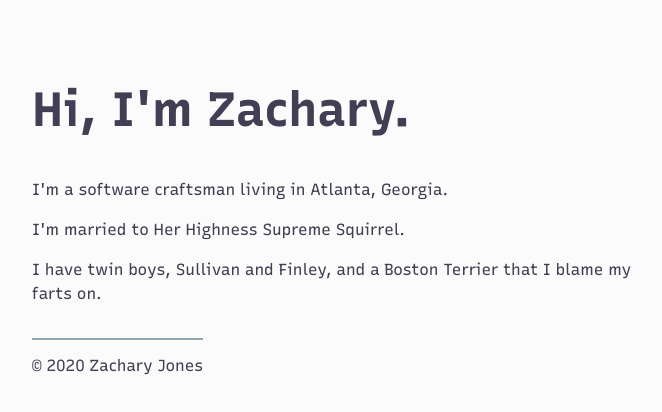
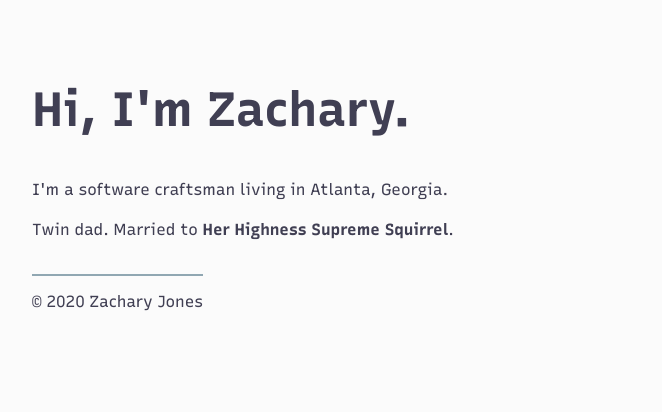
Before and after one commit to zacharytamas/hub, a Next.js app: page / in a window 1280 px wide. Shown: the top 412 px of the page, without its empty margins (48-710 px from the left). Built offline with nearby package versions, Linux system fonts and the light colour scheme.

Commit message:
Update index.tsx

```diff
--- a/src/pages/index.tsx
+++ b/src/pages/index.tsx
@@ -8,8 +8,7 @@ const Home = () => (
     <div style={{marginTop: '5rem'}}>
       <h1 style={{fontSize: '3rem'}}>Hi, I'm Zachary.</h1>
       <p>I'm a software craftsman living in Atlanta, Georgia.</p>
-      <p>I'm married to Her Highness Supreme Squirrel.</p>
-      <p>I have twin boys, Sullivan and Finley, and a Boston Terrier that I blame my farts on.</p>
+      <p>Twin dad. Married to <b>Her Highness Supreme Squirrel</b>.</p>
       <SiteFooter />
     </div>
   </BaseLayout>
```
